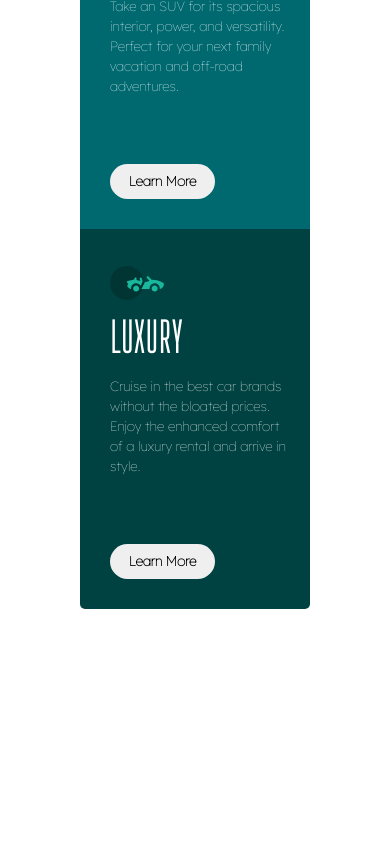
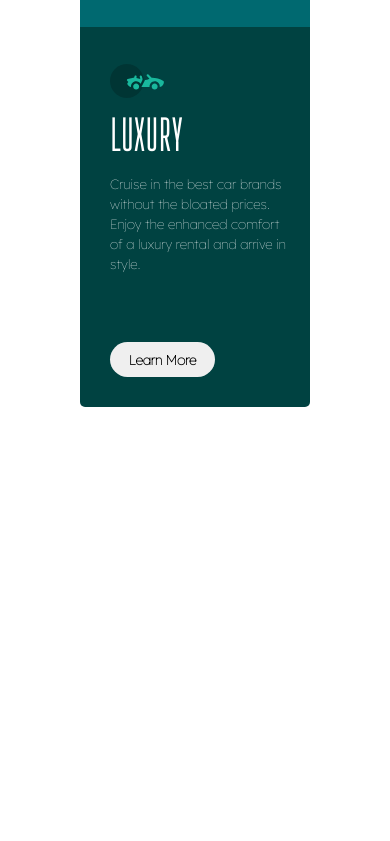
Before and after one commit to thiagO031/3-Column, a plain HTML site: page index.html in a window 390 px wide. Shown: the part 763-1604 px from the top of the page. After the commit the page ends 1200 px from the top, so only its background shows below. Drawn offline with Linux system fonts and the light colour scheme.

Commit message:
3-column | Projeto em desenvolvimento

```diff
--- a/style.scss
+++ b/style.scss
@@ -175,7 +175,7 @@ main {
         align-items: center;
         justify-content: center;
 
-        height: 190vh;
+        height: 1200px;
 
         .sedans{
             border-radius: 5px 5px 0px 0px;
```
Also changed, not shown: style.css, 1 other file.
